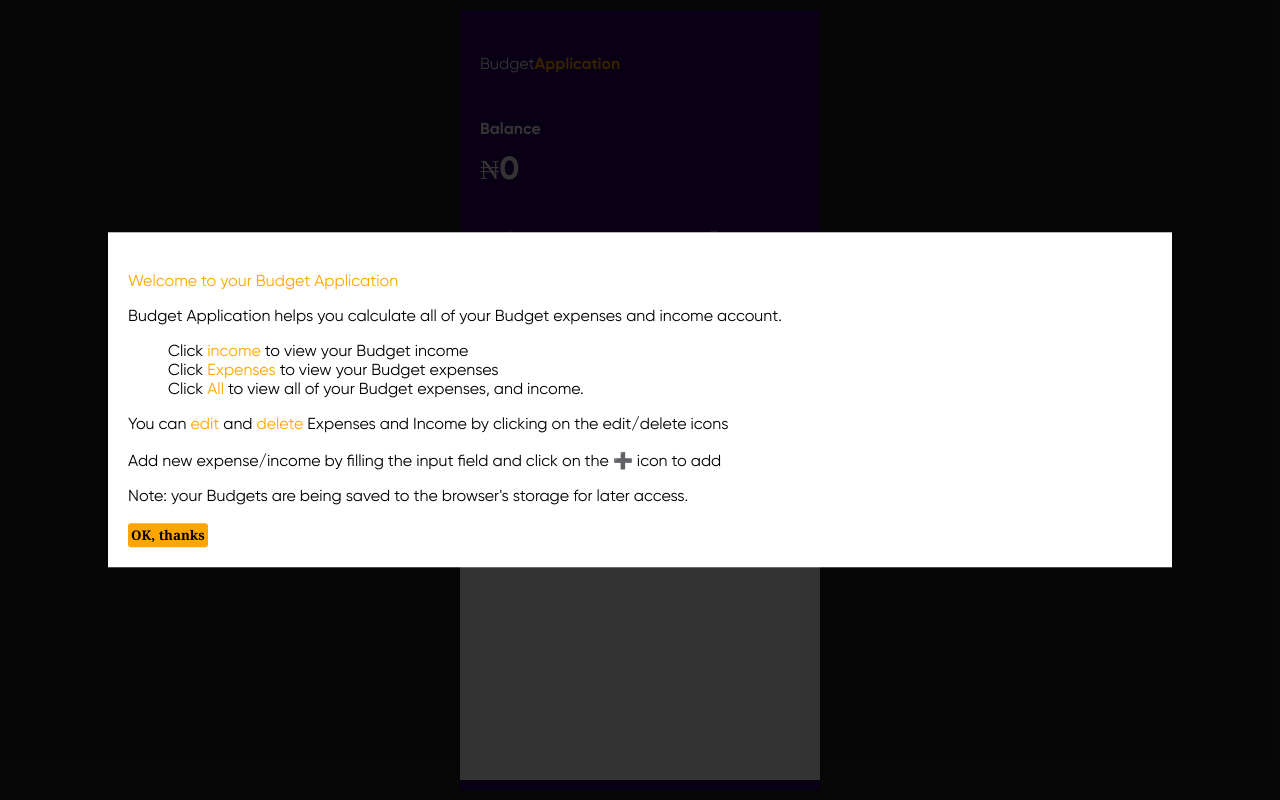
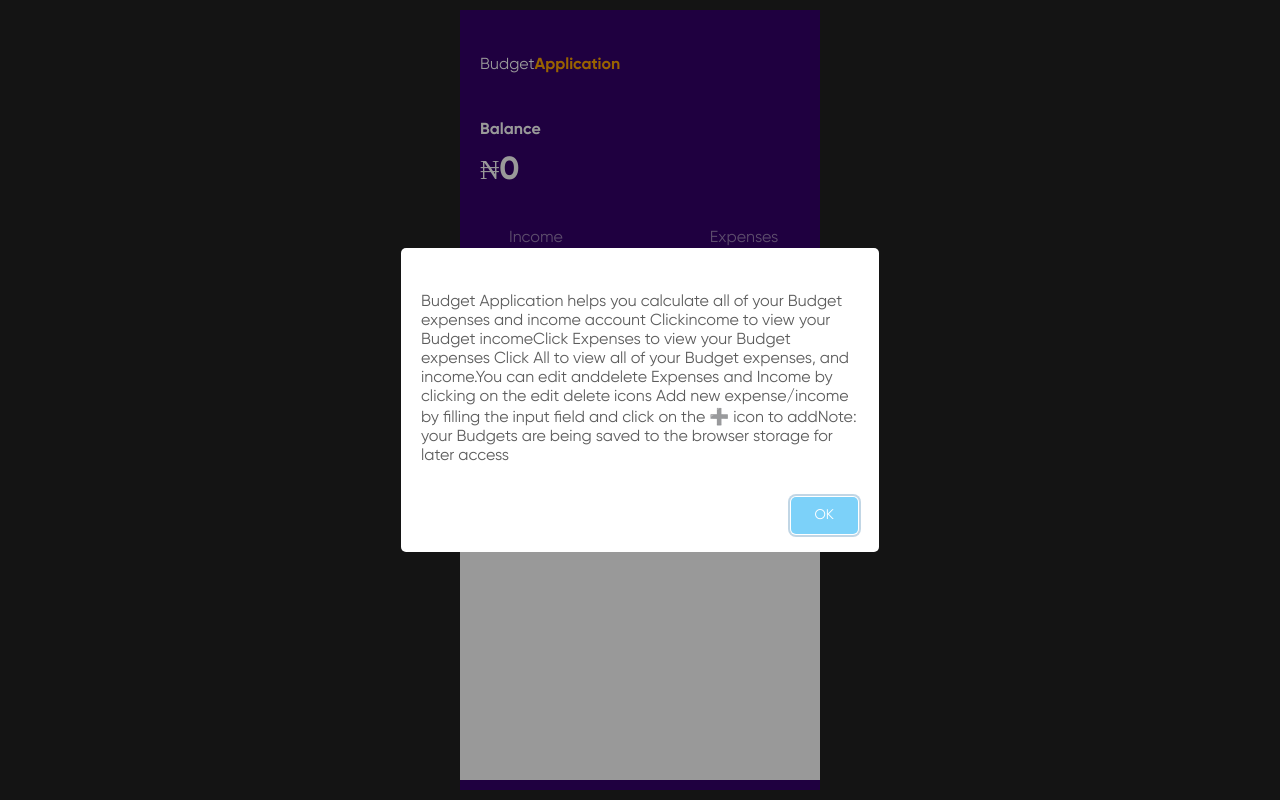
Before and after one commit to MoralistFestus/budget-application, a plain HTML site: page index.html in a window 1280 px wide. Drawn offline with nearby package versions, Linux system fonts and the light colour scheme.

Commit message:
made some suggestion

```diff
--- a/index.html
+++ b/index.html
@@ -3,21 +3,15 @@
 <html lang="en">
 <head>
     <meta charset="UTF-8">
+    <meta name="autor" content="Adesina Festus">
+    <meta name="description" content="a simple task manager app">
     <meta name="viewport" content="width=device-width, initial-scale=1.0">
     <title>Budget App - JavaScript</title>
     <link rel="stylesheet" href="style.css">
+    <script src="https://unpkg.com/sweetalert/dist/sweetalert.min.js"></script>
 </head>
 <body>
-	<div id="modal">
-	    <div class="modalconent">
-	         <h1></h1>
 
-	        <p id="intro"><b>Welcome to your Budget Application</b></p>
-	        <p>Budget Application helps you calculate all of your Budget expenses and income account. </p>
-	        <p><ul><li>Click <b>income</b> to view your Budget income</li><li>Click <b>Expenses</b> to view your Budget expenses</li><li>Click <b>All</b> to view all of your Budget expenses, and income.</li></ul><p>You can <b>edit</b> and <b>delete</b> Expenses and Income by clicking on the edit/delete icons </p><p>Add new expense/income by filling the input field and click on the ➕ icon to add</p><p><strong>Note:</strong> your Budgets are being saved to the browser's storage for later access. </p>
-	        <button id="button">OK, thanks</button>
-	    </div>
-	</div>
 
     <div class="budget-container">
         <div class="app-title">
@@ -83,5 +77,9 @@
 
     <script src="chart.js"></script>
     <script src="budget.js"></script>
+    <script>
+        swal('Budget Application helps you calculate all of your Budget expenses and income account   Clickincome to view your Budget incomeClick Expenses to view your Budget expenses Click All to view all of your Budget expenses, and income.You can edit anddelete Expenses and Income by clicking on the edit delete icons Add new expense/income by filling the input field and click on the ➕ icon to addNote: your Budgets are being saved to the browser storage for later access')
+
+    </script>
 </body>
 </html>
```
Also changed, not shown: 1 other file.
